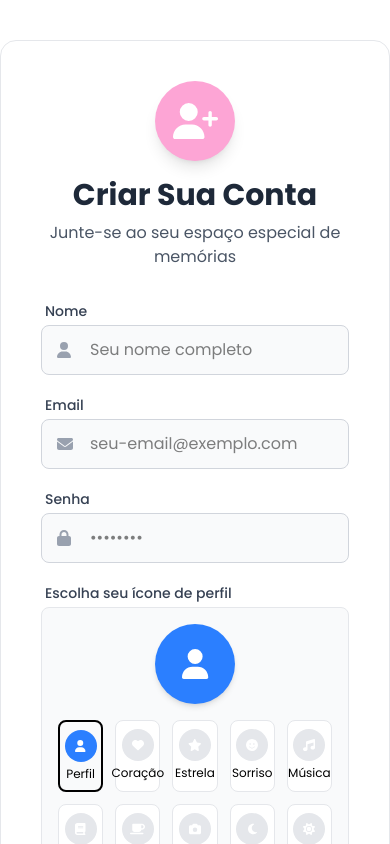
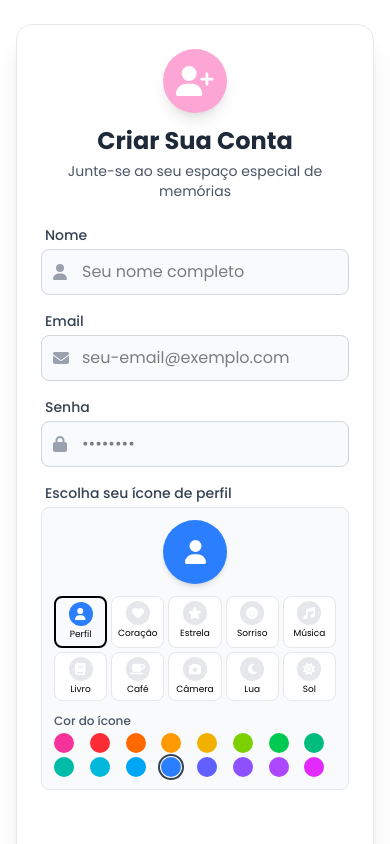
Before and after one commit to Killuasito/namoro, a React (Vite) app: page /register in a window 390 px wide. Shown: the top 844 px of the page. Built offline with nearby package versions, Linux system fonts and the light colour scheme; no server answers.

Commit message:
correção login

```diff
--- a/src/components/Login.jsx
+++ b/src/components/Login.jsx
@@ -20,23 +20,26 @@ const Login = () => {
   };
 
   return (
-    <div className="min-h-screen flex items-center justify-center bg-gradient-to-br from-primary/20 to-secondary/20">
-      <div className="bg-white p-10 rounded-2xl shadow-xl w-full max-w-md border border-gray-200">
-        <div className="text-center mb-8">
-          <div className="bg-pink-300 p-3 w-20 h-20 rounded-full mx-auto flex items-center justify-center mb-4 shadow-lg">
-            <FontAwesomeIcon icon="heart" className="text-4xl text-white" />
+    <div className="min-h-screen flex items-center justify-center bg-gradient-to-br from-primary/20 to-secondary/20 p-4">
+      <div className="bg-white p-6 sm:p-10 rounded-2xl shadow-xl w-full max-w-md border border-gray-200">
+        <div className="text-center mb-6 sm:mb-8">
+          <div className="bg-pink-300 p-3 w-16 h-16 sm:w-20 sm:h-20 rounded-full mx-auto flex items-center justify-center mb-3 sm:mb-4 shadow-lg">
+            <FontAwesomeIcon
+              icon="heart"
+              className="text-3xl sm:text-4xl text-white"
+            />
           </div>
-          <h2 className="text-3xl font-bold text-gray-800 mb-2">
+          <h2 className="text-2xl sm:text-3xl font-bold text-gray-800 mb-1 sm:mb-2">
             Nosso Espaço Especial
           </h2>
-          <p className="text-gray-600">
+          <p className="text-gray-600 text-sm sm:text-base">
             Conecte-se para acessar suas memórias compartilhadas
           </p>
         </div>
 
         {error && (
-          <div className="bg-red-50 border border-red-200 text-red-700 px-4 py-3 rounded-lg mb-6 flex items-center animate-shake">
-            <div className="bg-red-100 p-2 rounded-full mr-3">
+          <div className="bg-red-50 border border-red-200 text-red-700 px-3 sm:px-4 py-2 sm:py-3 rounded-lg mb-5 sm:mb-6 flex items-center animate-shake text-sm">
+            <div className="bg-red-100 p-1 sm:p-2 rounded-full mr-2 sm:mr-3">
               <FontAwesomeIcon
                 icon="exclamation-circle"
                 className="text-red-500"
@@ -46,18 +49,18 @@ const Login = () => {
           </div>
         )}
 
-        <form onSubmit={handleSubmit} className="space-y-6">
+        <form onSubmit={handleSubmit} className="space-y-4 sm:space-y-6">
           <div>
             <label className="block text-sm font-medium text-gray-700 mb-1 pl-1">
               Email
             </label>
             <div className="relative">
-              <div className="absolute inset-y-0 left-0 flex items-center pl-4 pointer-events-none text-gray-400">
+              <div className="absolute inset-y-0 left-0 flex items-center pl-3 sm:pl-4 pointer-events-none text-gray-400">
                 <FontAwesomeIcon icon="envelope" />
               </div>
               <input
                 type="email"
-                className="pl-12 block w-full px-4 py-3.5 border border-gray-300 rounded-lg focus:outline-none focus:ring-2 focus:ring-primary/50 focus:border-primary transition-all duration-200 bg-gray-50 hover:bg-white"
+                className="pl-10 sm:pl-12 block w-full px-3 sm:px-4 py-2.5 sm:py-3.5 border border-gray-300 rounded-lg focus:outline-none focus:ring-2 focus:ring-primary/50 focus:border-primary transition-all duration-200 bg-gray-50 hover:bg-white"
                 value={email}
                 onChange={(e) => setEmail(e.target.value)}
                 required
@@ -71,12 +74,12 @@ const Login = () => {
               Senha
             </label>
             <div className="relative">
-              <div className="absolute inset-y-0 left-0 flex items-center pl-4 pointer-events-none text-gray-400">
+              <div className="absolute inset-y-0 left-0 flex items-center pl-3 sm:pl-4 pointer-events-none text-gray-400">
                 <FontAwesomeIcon icon="lock" />
               </div>
               <input
                 type="password"
-                className="pl-12 block w-full px-4 py-3.5 border border-gray-300 rounded-lg focus:outline-none focus:ring-2 focus:ring-primary/50 focus:border-primary transition-all duration-200 bg-gray-50 hover:bg-white"
+                className="pl-10 sm:pl-12 block w-full px-3 sm:px-4 py-2.5 sm:py-3.5 border border-gray-300 rounded-lg focus:outline-none focus:ring-2 focus:ring-primary/50 focus:border-primary transition-all duration-200 bg-gray-50 hover:bg-white"
                 value={password}
                 onChange={(e) => setPassword(e.target.value)}
                 required
@@ -87,18 +90,20 @@ const Login = () => {
 
           <button
             type="submit"
-            className="w-full bg-pink-300 text-white py-3.5 rounded-lg hover:shadow-lg hover:shadow-primary/20 transform hover:scale-[1.02] transition-all duration-300 flex items-center justify-center gap-2 font-medium"
+            className="w-full bg-pink-300 text-white py-2.5 sm:py-3.5 rounded-lg hover:shadow-lg hover:shadow-primary/20 transform hover:scale-[1.02] transition-all duration-300 flex items-center justify-center gap-2 font-medium"
           >
             <FontAwesomeIcon icon="sign-in-alt" />
             Entrar
           </button>
         </form>
 
-        <div className="mt-8 text-center border-t border-gray-200 pt-6">
-          <p className="text-gray-600">Ainda não tem uma conta?</p>
+        <div className="mt-6 sm:mt-8 text-center border-t border-gray-200 pt-4 sm:pt-6">
+          <p className="text-gray-600 text-sm sm:text-base">
+            Ainda não tem uma conta?
+          </p>
           <Link
             to="/register"
-            className="mt-2 inline-block px-6 py-2.5 border-2 border-pink-300 text-pink-300 rounded-lg font-medium hover:bg-pink-300 hover:text-white transition-all duration-300 transform hover:scale-[1.02]"
+            className="mt-2 inline-block px-4 sm:px-6 py-2 sm:py-2.5 border-2 border-pink-300 text-pink-300 rounded-lg font-medium hover:bg-pink-300 hover:text-white transition-all duration-300 transform hover:scale-[1.02]"
           >
             <FontAwesomeIcon icon="user-plus" className="mr-2" />
             Criar nova conta
--- a/src/components/Register.jsx
+++ b/src/components/Register.jsx
@@ -97,23 +97,26 @@ const Register = () => {
   };
 
   return (
-    <div className="min-h-screen flex items-center justify-center bg-gradient-to-br from-primary/20 to-secondary/20 py-10">
-      <div className="bg-white p-10 rounded-2xl shadow-xl w-full max-w-md border border-gray-200">
-        <div className="text-center mb-8">
-          <div className="bg-pink-300 p-3 w-20 h-20 rounded-full mx-auto flex items-center justify-center mb-4 shadow-lg">
-            <FontAwesomeIcon icon="user-plus" className="text-4xl text-white" />
+    <div className="min-h-screen flex items-center justify-center bg-gradient-to-br from-primary/20 to-secondary/20 py-6 px-4">
+      <div className="bg-white p-6 sm:p-10 rounded-2xl shadow-xl w-full max-w-md border border-gray-200">
+        <div className="text-center mb-6 sm:mb-8">
+          <div className="bg-pink-300 p-3 w-16 h-16 sm:w-20 sm:h-20 rounded-full mx-auto flex items-center justify-center mb-3 sm:mb-4 shadow-lg">
+            <FontAwesomeIcon
+              icon="user-plus"
+              className="text-3xl sm:text-4xl text-white"
+            />
           </div>
-          <h2 className="text-3xl font-bold text-gray-800 mb-2">
+          <h2 className="text-2xl sm:text-3xl font-bold text-gray-800 mb-1 sm:mb-2">
             Criar Sua Conta
           </h2>
-          <p className="text-gray-600">
+          <p className="text-gray-600 text-sm sm:text-base">
             Junte-se ao seu espaço especial de memórias
           </p>
         </div>
 
         {error && (
-          <div className="bg-red-50 border border-red-200 text-red-700 px-4 py-3 rounded-lg mb-6 flex items-center animate-shake">
-            <div className="bg-red-100 p-2 rounded-full mr-3">
+          <div className="bg-red-50 border border-red-200 text-red-700 px-3 py-2 sm:px-4 sm:py-3 rounded-lg mb-5 sm:mb-6 flex items-center animate-shake text-sm">
+            <div className="bg-red-100 p-1 sm:p-2 rounded-full mr-2 sm:mr-3">
               <FontAwesomeIcon
                 icon="exclamation-circle"
                 className="text-red-500"
@@ -123,18 +126,18 @@ const Register = () => {
           </div>
         )}
 
-        <form onSubmit={handleSubmit} className="space-y-5">
+        <form onSubmit={handleSubmit} className="space-y-4 sm:space-y-5">
           <div>
             <label className="block text-sm font-medium text-gray-700 mb-1 pl-1">
               Nome
             </label>
             <div className="relative">
-              <div className="absolute inset-y-0 left-0 flex items-center pl-4 pointer-events-none text-gray-400">
+              <div className="absolute inset-y-0 left-0 flex items-center pl-3 sm:pl-4 pointer-events-none text-gray-400">
                 <FontAwesomeIcon icon="user" />
               </div>
               <input
                 type="text"
-                className="pl-12 block w-full px-4 py-3 border border-gray-300 rounded-lg focus:outline-none focus:ring-2 focus:ring-primary/50 focus:border-primary transition-all duration-200 bg-gray-50 hover:bg-white"
+                className="pl-10 sm:pl-12 block w-full px-3 sm:px-4 py-2.5 sm:py-3 border border-gray-300 rounded-lg focus:outline-none focus:ring-2 focus:ring-primary/50 focus:border-primary transition-all duration-200 bg-gray-50 hover:bg-white"
                 value={displayName}
                 onChange={(e) => setDisplayName(e.target.value)}
                 placeholder="Seu nome completo"
@@ -148,12 +151,12 @@ const Register = () => {
               Email
             </label>
             <div className="relative">
-              <div className="absolute inset-y-0 left-0 flex items-center pl-4 pointer-events-none text-gray-400">
+              <div className="absolute inset-y-0 left-0 flex items-center pl-3 sm:pl-4 pointer-events-none text-gray-400">
                 <FontAwesomeIcon icon="envelope" />
               </div>
               <input
                 type="email"
-                className="pl-12 block w-full px-4 py-3 border border-gray-300 rounded-lg focus:outline-none focus:ring-2 focus:ring-primary/50 focus:border-primary transition-all duration-200 bg-gray-50 hover:bg-white"
+                className="pl-10 sm:pl-12 block w-full px-3 sm:px-4 py-2.5 sm:py-3 border border-gray-300 rounded-lg focus:outline-none focus:ring-2 focus:ring-primary/50 focus:border-primary transition-all duration-200 bg-gray-50 hover:bg-white"
                 value={email}
                 onChange={(e) => setEmail(e.target.value)}
                 placeholder="seu-email@exemplo.com"
@@ -167,12 +170,12 @@ const Register = () => {
               Senha
             </label>
             <div className="relative">
-              <div className="absolute inset-y-0 left-0 flex items-center pl-4 pointer-events-none text-gray-400">
+              <div className="absolute inset-y-0 left-0 flex items-center pl-3 sm:pl-4 pointer-events-none text-gray-400">
                 <FontAwesomeIcon icon="lock" />
               </div>
               <input
                 type="password"
-                className="pl-12 block w-full px-4 py-3 border border-gray-300 rounded-lg focus:outline-none focus:ring-2 focus:ring-primary/50 focus:border-primary transition-all duration-200 bg-gray-50 hover:bg-white"
+                className="pl-10 sm:pl-12 block w-full px-3 sm:px-4 py-2.5 sm:py-3 border border-gray-300 rounded-lg focus:outline-none focus:ring-2 focus:ring-primary/50 focus:border-primary transition-all duration-200 bg-gray-50 hover:bg-white"
                 value={password}
                 onChange={(e) => setPassword(e.target.value)}
                 placeholder="••••••••"
@@ -182,38 +185,38 @@ const Register = () => {
           </div>
 
           {/* Substituindo upload de foto por seletor de ícones */}
-          <div className="mb-2">
+          <div className="mb-1 sm:mb-2">
             <label className="block text-sm font-medium text-gray-700 mb-1 pl-1">
               Escolha seu ícone de perfil
             </label>
 
-            <div className="bg-gray-50 p-4 rounded-lg border border-gray-200">
+            <div className="bg-gray-50 p-3 sm:p-4 rounded-lg border border-gray-200">
               {/* Seletor de ícone */}
-              <div className="flex justify-center mb-4">
+              <div className="flex justify-center mb-3 sm:mb-4">
                 <div
-                  className={`w-20 h-20 ${iconColor} rounded-full flex items-center justify-center shadow-md`}
+                  className={`w-16 h-16 sm:w-20 sm:h-20 ${iconColor} rounded-full flex items-center justify-center shadow-md`}
                 >
                   <FontAwesomeIcon
                     icon={preferredIcon}
-                    className="text-3xl text-white"
+                    className="text-2xl sm:text-3xl text-white"
                   />
                 </div>
               </div>
 
               {/* Grade de ícones */}
-              <div className="grid grid-cols-5 gap-3 mb-4">
+              <div className="grid grid-cols-5 gap-1 sm:gap-3 mb-3 sm:mb-4">
                 {availableIcons.map((item) => (
                   <div
                     key={item.icon}
                     onClick={() => setPreferredIcon(item.icon)}
-                    className={`cursor-pointer flex flex-col items-center p-2 rounded-lg transition-all ${
+                    className={`cursor-pointer flex flex-col items-center p-1 sm:p-2 rounded-lg transition-all ${
                       preferredIcon === item.icon
                         ? "bg-primary/10 border-2 border-primary"
                         : "bg-white hover:bg-gray-100 border border-gray-200"
                     }`}
                   >
                     <div
-                      className={`w-8 h-8 rounded-full flex items-center justify-center ${
+                      className={`w-6 h-6 sm:w-8 sm:h-8 rounded-full flex items-center justify-center ${
                         preferredIcon === item.icon ? iconColor : "bg-gray-200"
                       }`}
                     >
@@ -222,25 +225,27 @@ const Register = () => {
                         className="text-white text-xs"
                       />
                     </div>
-                    <span className="text-xs mt-1">{item.label}</span>
+                    <span className="text-[9px] sm:text-xs mt-0.5 sm:mt-1">
+                      {item.label}
+                    </span>
                   </div>
                 ))}
               </div>
 
               {/* Seletor de cores */}
               <div>
-                <label className="block text-xs font-medium text-gray-600 mb-2">
+                <label className="block text-xs font-medium text-gray-600 mb-1 sm:mb-2">
                   Cor do ícone
                 </label>
-                <div className="grid grid-cols-8 gap-2">
+                <div className="grid grid-cols-8 gap-1 sm:gap-2">
                   {colorOptions.map((color) => (
                     <button
                       key={color}
                       type="button"
                       onClick={() => setIconColor(color)}
-                      className={`w-6 h-6 rounded-full ${color} ${
+                      className={`w-5 h-5 sm:w-6 sm:h-6 rounded-full ${color} ${
                         iconColor === color
-                          ? "ring-2 ring-offset-2 ring-gray-700"
+                          ? "ring-2 ring-offset-1 sm:ring-offset-2 ring-gray-700"
                           : ""
                       }`}
                     />
@@ -253,7 +258,7 @@ const Register = () => {
           <button
             type="submit"
             disabled={loading}
-            className={`w-full py-3 rounded-lg bg-pink-300 text-white flex items-center justify-center gap-2 font-medium ${
+            className={`w-full py-2.5 sm:py-3 rounded-lg text-white flex items-center justify-center gap-2 font-medium ${
               loading
                 ? "bg-gray-400 cursor-not-allowed"
                 : "bg-gradient-to-r from-primary to-secondary hover:shadow-lg hover:shadow-primary/20 transform hover:scale-[1.02] transition-all duration-300"
@@ -266,11 +271,13 @@ const Register = () => {
             {loading ? "Criando conta..." : "Criar Conta"}
           </button>
 
-          <div className="text-center border-t border-gray-200 pt-6 mt-6">
-            <p className="text-gray-600 mb-2">Já tem uma conta?</p>
+          <div className="text-center border-t border-gray-200 pt-4 sm:pt-6 mt-4 sm:mt-6">
+            <p className="text-gray-600 mb-2 text-sm sm:text-base">
+              Já tem uma conta?
+            </p>
             <Link
               to="/login"
-              className="inline-block px-6 py-2.5 border-2 border-pink-300 text-pink-300 rounded-lg font-medium hover:bg-pink-300 hover:text-white transition-all duration-300"
+              className="inline-block px-4 sm:px-6 py-1.5 sm:py-2.5 border-2 border-pink-300 text-pink-300 rounded-lg font-medium hover:bg-pink-300 hover:text-white transition-all duration-300"
             >
               <FontAwesomeIcon icon="sign-in-alt" className="mr-2" />
               Fazer login
```
